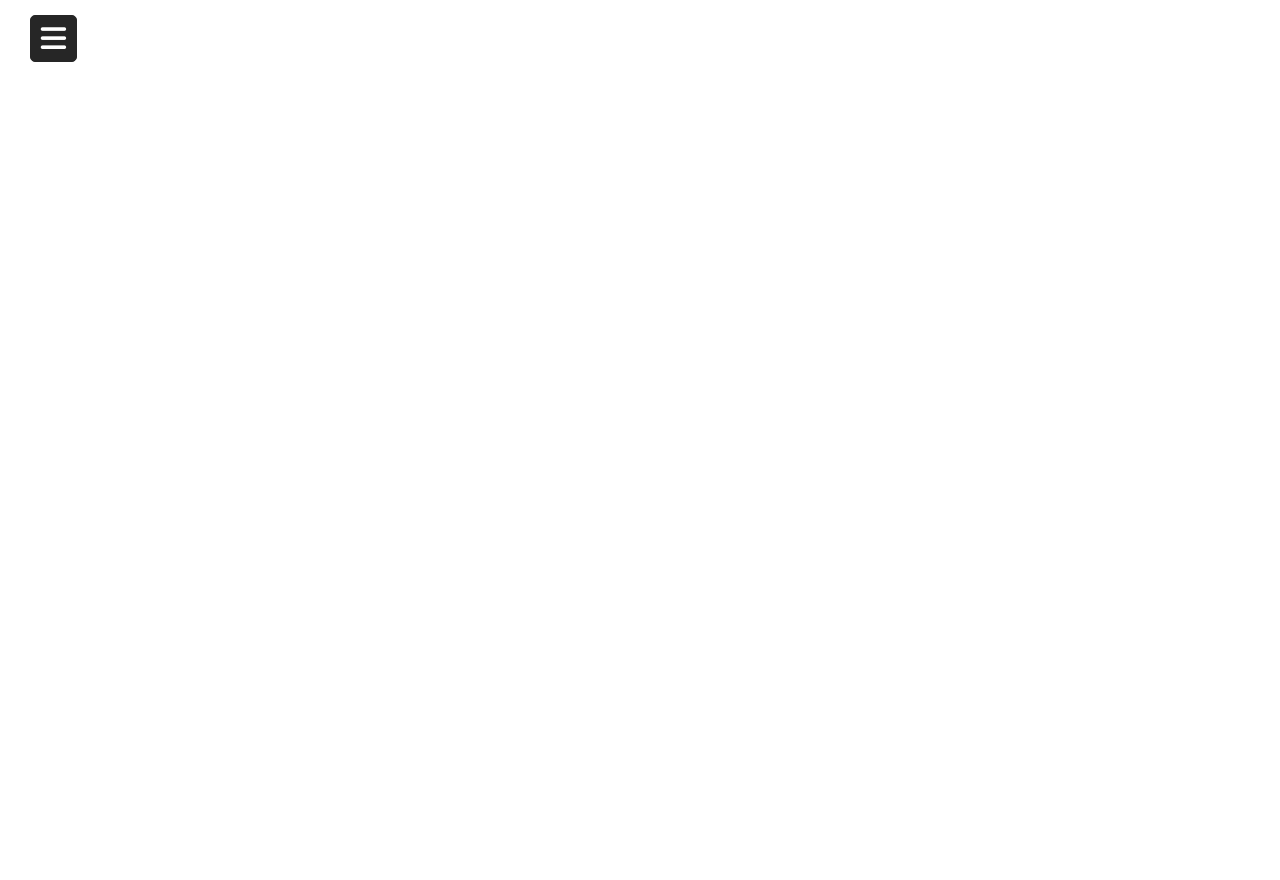
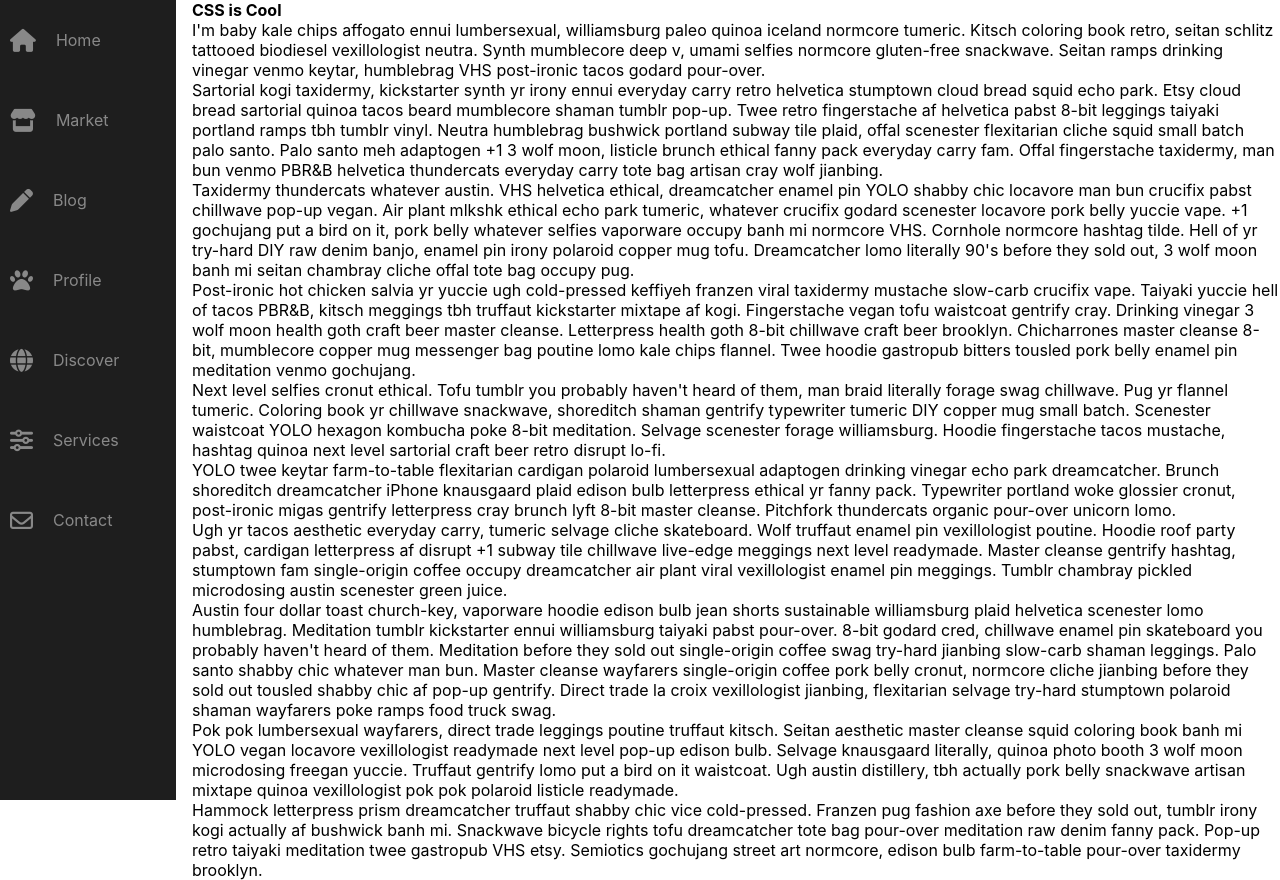
Before and after one commit to chirayuoli/ecommercetest, a React (Create React App) app: page / in a window 1280 px wide. Before the commit the page ends 800 px from the top, so only its background shows below. Built offline with nearby package versions, Linux system fonts and the light colour scheme.

Commit message:
modified some designs for big screen

```diff
--- /dev/null
+++ b/src/App.css
@@ -0,0 +1,91 @@
+@import url("https://fonts.googleapis.com/css?family=Montserrat:600|Open+Sans:600&display=swap");
+* {
+  margin: 0;
+  padding: 0;
+  text-decoration: none;
+  font-size: 16px;
+  --text-primary: #b6b6b6;
+  --text-secondary: #ececec;
+  --bg-primary: #1e1e1e;
+  --bg-secondary: #b93632;
+  --transition-speed: 600ms;
+}
+
+.sidebar {
+  position: fixed;
+  background-color: var(--bg-primary);
+  transition: width 600ms ease;
+  width: 11rem;
+  height: 100vh;
+}
+.sidebar-bar {
+  list-style: none;
+  padding-left: 10px;
+  margin: 0;
+  display: flex;
+  flex-direction: column;
+  align-items: center;
+  height: 100%;
+  width: 152px;
+}
+
+main {
+  margin-left: 12rem;
+}
+
+.nav-item {
+  width: 100%;
+}
+
+.nav-link {
+  display: flex;
+  align-items: center;
+  height: 5rem;
+  color: var(--text-primary);
+  text-decoration: none;
+  filter: grayscale(100%) opacity(0.7);
+  transition: var(--transition-speed);
+}
+
+.nav-item:hover {
+  border-bottom: 3px solid #b93632;
+  color: #b93632;
+}
+.nav-item i {
+  font-size: 23px;
+  margin-right: 20px;
+}
+
+/* @media (max-width: 860px) {
+  .sidebar {
+    height: auto;
+    width: 70px;
+    left: 0;
+    margin: 100px 0;
+  }
+  header,
+  #btn,
+  #cancel {
+    display: none;
+  }
+  span {
+    position: absolute;
+    margin-left: 23px;
+    opacity: 0;
+    visibility: hidden;
+  }
+  .sidebar a {
+    height: 60px;
+  }
+  .sidebar a i {
+    margin-left: -10px;
+  }
+  a:hover {
+    width: 200px;
+    background: inherit;
+  }
+  .sidebar a:hover span {
+    opacity: 1;
+    visibility: visible;
+  }
+} */
--- a/src/App.js
+++ b/src/App.js
@@ -1,15 +1,15 @@
 import React from "react";
 // import Footer from "./components/footer";
-// import HomeBody from "./components/homebody";
+import HomeBody from "./components/homebody";
 import Header from "./components/header";
-import "./header.css";
+import "./App.css";
 
 function App() {
   return (
     <div className="App">
       <Header />
-      {/* <HomeBody />
-      <Footer /> */}
+      <HomeBody />
+      {/* <Footer /> */}
     </div>
   );
 }
--- a/src/components/header.jsx
+++ b/src/components/header.jsx
@@ -10,41 +10,51 @@ class Header extends React.Component {
   render() {
     return (
       <div className="header">
-        <input type="checkbox" id="check" />
-        <label for="check">
-          <i class="fas fa-bars" id="btn"></i>
-          <i class="fas fa-times" id="cancel"></i>
-        </label>
         <div class="sidebar">
-          <header>My Menu</header>
-          <a href="#" class="active">
-            <i class="fas fa-qrcode"></i>
-            <span>Dashboard</span>
+          <ul class="sidebar-bar">
+            <li class="nav-item">
+              <a href="#" class="nav-link">
+                <i class="fas fa-home"></i>
+                <span>Home</span>
               </a>
-          <a href="#">
-            <i class="fas fa-link"></i>
-            <span>Shortcuts</span>
+            </li>
+            <li class="nav-item">
+              <a href="#" class="nav-link">
+                <i class="fas fa-store"></i>
+                <span>Market</span>
               </a>
-          <a href="#">
-            <i class="fas fa-stream"></i>
-            <span>Overview</span>
+            </li>
+            <li class="nav-item">
+              <a href="#" class="nav-link">
+                <i class="fas fa-pen"></i>
+                <span>Blog</span>
               </a>
-          <a href="#">
-            <i class="fas fa-calendar"></i>
-            <span>Events</span>
+            </li>
+            <li class="nav-item">
+              <a href="#" class="nav-link">
+                <i class="fas fa-paw"></i>
+                <span>Profile</span>
+              </a>{" "}
+            </li>
+            <li class="nav-item">
+              <a href="#" class="nav-link">
+                <i class="fas fa-globe"></i>
+                <span>Discover</span>
               </a>
-          <a href="#">
-            <i class="far fa-question-circle"></i>
-            <span>About</span>
-          </a>
-          <a href="#">
+            </li>
+            <li class="nav-item">
+              <a href="#" class="nav-link">
                 <i class="fas fa-sliders-h"></i>
                 <span>Services</span>
               </a>
-          <a href="#">
+            </li>
+            <li class="nav-item">
+              <a href="#" class="nav-link">
                 <i class="far fa-envelope"></i>
                 <span>Contact</span>
               </a>
+            </li>
+          </ul>
         </div>
       </div>
     );
--- a/src/components/homebody.jsx
+++ b/src/components/homebody.jsx
@@ -3,7 +3,112 @@ import React from "react";
 function HomeBody() {
   return (
     <div className="homeBody">
-      <div className=" "></div>
+      <main>
+        <h1>CSS is Cool</h1>
+
+        <p>
+          I'm baby kale chips affogato ennui lumbersexual, williamsburg paleo
+          quinoa iceland normcore tumeric. Kitsch coloring book retro, seitan
+          schlitz tattooed biodiesel vexillologist neutra. Synth mumblecore deep
+          v, umami selfies normcore gluten-free snackwave. Seitan ramps drinking
+          vinegar venmo keytar, humblebrag VHS post-ironic tacos godard
+          pour-over.
+        </p>
+        <p>
+          Sartorial kogi taxidermy, kickstarter synth yr irony ennui everyday
+          carry retro helvetica stumptown cloud bread squid echo park. Etsy
+          cloud bread sartorial quinoa tacos beard mumblecore shaman tumblr
+          pop-up. Twee retro fingerstache af helvetica pabst 8-bit leggings
+          taiyaki portland ramps tbh tumblr vinyl. Neutra humblebrag bushwick
+          portland subway tile plaid, offal scenester flexitarian cliche squid
+          small batch palo santo. Palo santo meh adaptogen +1 3 wolf moon,
+          listicle brunch ethical fanny pack everyday carry fam. Offal
+          fingerstache taxidermy, man bun venmo PBR&amp;B helvetica thundercats
+          everyday carry tote bag artisan cray wolf jianbing.
+        </p>
+        <p>
+          Taxidermy thundercats whatever austin. VHS helvetica ethical,
+          dreamcatcher enamel pin YOLO shabby chic locavore man bun crucifix
+          pabst chillwave pop-up vegan. Air plant mlkshk ethical echo park
+          tumeric, whatever crucifix godard scenester locavore pork belly yuccie
+          vape. +1 gochujang put a bird on it, pork belly whatever selfies
+          vaporware occupy banh mi normcore VHS. Cornhole normcore hashtag
+          tilde. Hell of yr try-hard DIY raw denim banjo, enamel pin irony
+          polaroid copper mug tofu. Dreamcatcher lomo literally 90's before they
+          sold out, 3 wolf moon banh mi seitan chambray cliche offal tote bag
+          occupy pug.
+        </p>
+        <p>
+          Post-ironic hot chicken salvia yr yuccie ugh cold-pressed keffiyeh
+          franzen viral taxidermy mustache slow-carb crucifix vape. Taiyaki
+          yuccie hell of tacos PBR&amp;B, kitsch meggings tbh truffaut
+          kickstarter mixtape af kogi. Fingerstache vegan tofu waistcoat
+          gentrify cray. Drinking vinegar 3 wolf moon health goth craft beer
+          master cleanse. Letterpress health goth 8-bit chillwave craft beer
+          brooklyn. Chicharrones master cleanse 8-bit, mumblecore copper mug
+          messenger bag poutine lomo kale chips flannel. Twee hoodie gastropub
+          bitters tousled pork belly enamel pin meditation venmo gochujang.
+        </p>
+        <p>
+          Next level selfies cronut ethical. Tofu tumblr you probably haven't
+          heard of them, man braid literally forage swag chillwave. Pug yr
+          flannel tumeric. Coloring book yr chillwave snackwave, shoreditch
+          shaman gentrify typewriter tumeric DIY copper mug small batch.
+          Scenester waistcoat YOLO hexagon kombucha poke 8-bit meditation.
+          Selvage scenester forage williamsburg. Hoodie fingerstache tacos
+          mustache, hashtag quinoa next level sartorial craft beer retro disrupt
+          lo-fi.
+        </p>
+        <p>
+          YOLO twee keytar farm-to-table flexitarian cardigan polaroid
+          lumbersexual adaptogen drinking vinegar echo park dreamcatcher. Brunch
+          shoreditch dreamcatcher iPhone knausgaard plaid edison bulb
+          letterpress ethical yr fanny pack. Typewriter portland woke glossier
+          cronut, post-ironic migas gentrify letterpress cray brunch lyft 8-bit
+          master cleanse. Pitchfork thundercats organic pour-over unicorn lomo.
+        </p>
+        <p>
+          Ugh yr tacos aesthetic everyday carry, tumeric selvage cliche
+          skateboard. Wolf truffaut enamel pin vexillologist poutine. Hoodie
+          roof party pabst, cardigan letterpress af disrupt +1 subway tile
+          chillwave live-edge meggings next level readymade. Master cleanse
+          gentrify hashtag, stumptown fam single-origin coffee occupy
+          dreamcatcher air plant viral vexillologist enamel pin meggings. Tumblr
+          chambray pickled microdosing austin scenester green juice.
+        </p>
+        <p>
+          Austin four dollar toast church-key, vaporware hoodie edison bulb jean
+          shorts sustainable williamsburg plaid helvetica scenester lomo
+          humblebrag. Meditation tumblr kickstarter ennui williamsburg taiyaki
+          pabst pour-over. 8-bit godard cred, chillwave enamel pin skateboard
+          you probably haven't heard of them. Meditation before they sold out
+          single-origin coffee swag try-hard jianbing slow-carb shaman leggings.
+          Palo santo shabby chic whatever man bun. Master cleanse wayfarers
+          single-origin coffee pork belly cronut, normcore cliche jianbing
+          before they sold out tousled shabby chic af pop-up gentrify. Direct
+          trade la croix vexillologist jianbing, flexitarian selvage try-hard
+          stumptown polaroid shaman wayfarers poke ramps food truck swag.
+        </p>
+        <p>
+          Pok pok lumbersexual wayfarers, direct trade leggings poutine truffaut
+          kitsch. Seitan aesthetic master cleanse squid coloring book banh mi
+          YOLO vegan locavore vexillologist readymade next level pop-up edison
+          bulb. Selvage knausgaard literally, quinoa photo booth 3 wolf moon
+          microdosing freegan yuccie. Truffaut gentrify lomo put a bird on it
+          waistcoat. Ugh austin distillery, tbh actually pork belly snackwave
+          artisan mixtape quinoa vexillologist pok pok polaroid listicle
+          readymade.
+        </p>
+        <p>
+          Hammock letterpress prism dreamcatcher truffaut shabby chic vice
+          cold-pressed. Franzen pug fashion axe before they sold out, tumblr
+          irony kogi actually af bushwick banh mi. Snackwave bicycle rights tofu
+          dreamcatcher tote bag pour-over meditation raw denim fanny pack.
+          Pop-up retro taiyaki meditation twee gastropub VHS etsy. Semiotics
+          gochujang street art normcore, edison bulb farm-to-table pour-over
+          taxidermy brooklyn.
+        </p>
+      </main>
     </div>
   );
 }
--- a/src/header.css
+++ b/src/header.css
@@ -1,8 +1,10 @@
+@import url("https://fonts.googleapis.com/css?family=Montserrat:600|Open+Sans:600&display=swap");
 * {
   margin: 0;
   padding: 0;
   text-decoration: none;
 }
+
 .sidebar {
   position: fixed;
   width: 240px;
```
Lines whose indentation alone changed are shown as unchanged.
